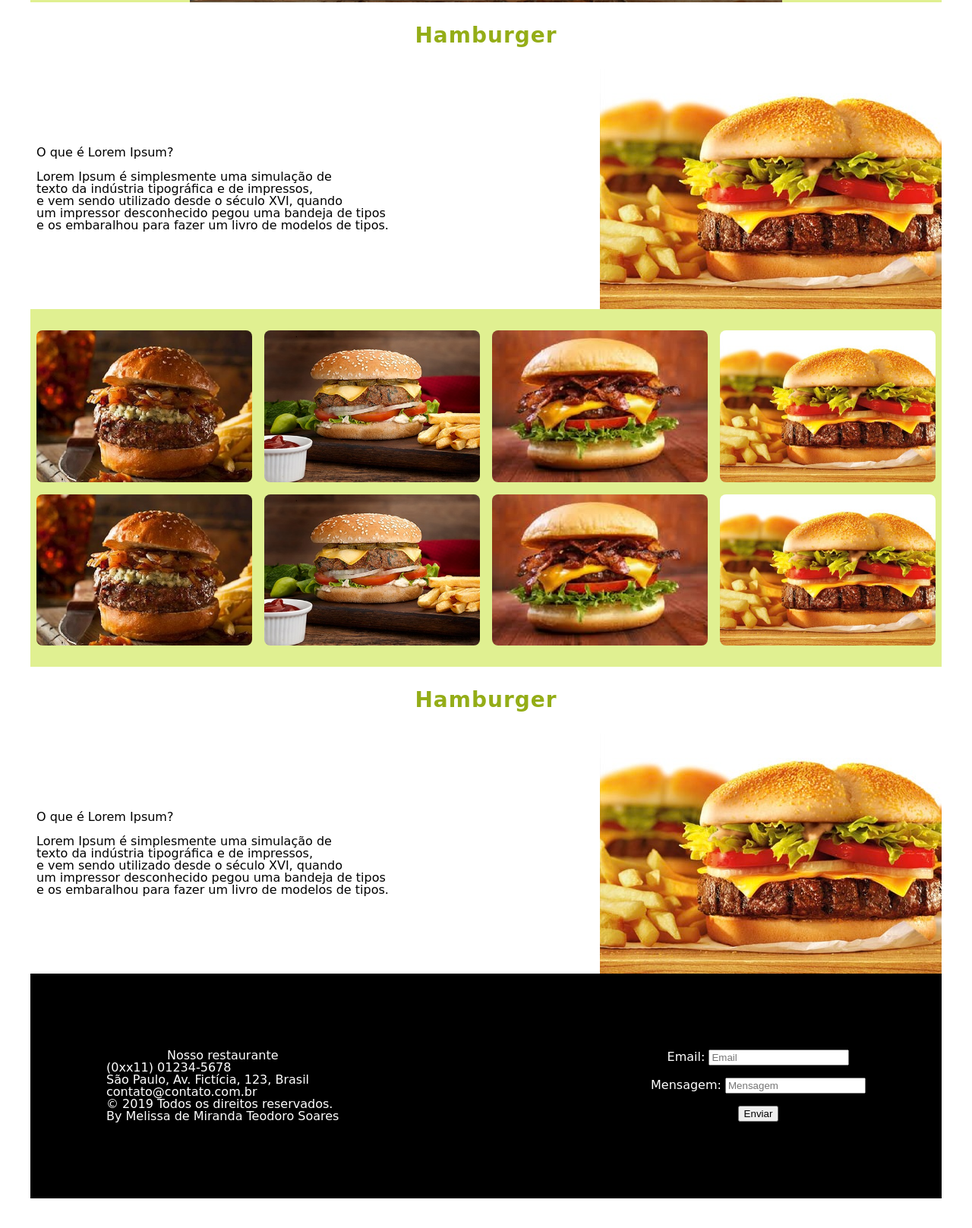
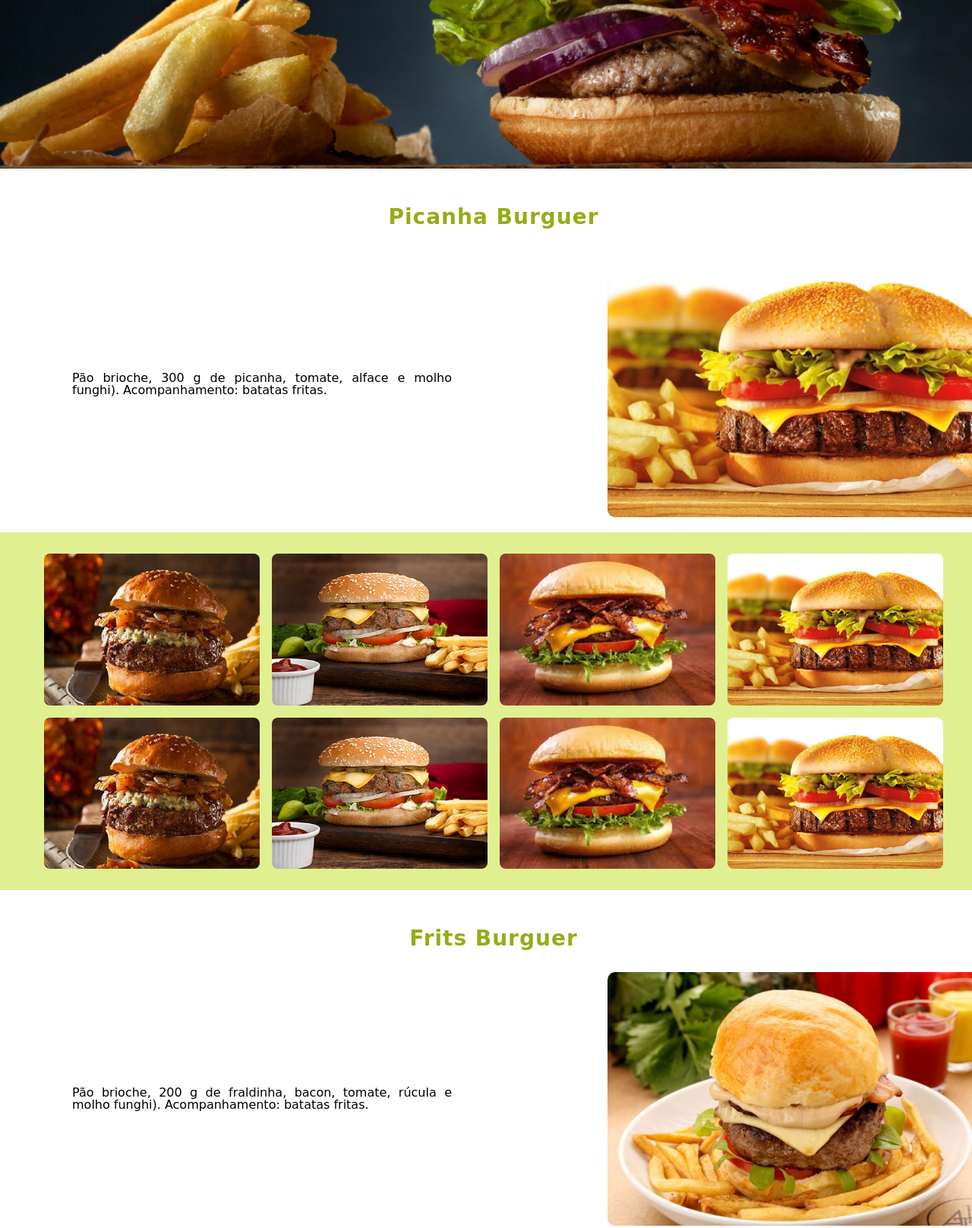
Before and after one commit to MelissaTeodoro/site-foods, a plain HTML site: page index.html in a window 1280 px wide. Shown: the part 509-2126 px from the top of the page at 76% size. Before the commit the page ends 2087 px from the top, so only its background shows below. Drawn offline with Linux system fonts and the light colour scheme; a web font is replaced by a local one.

Commit message:
Ajuste templates

```diff
--- a/css/styles.css
+++ b/css/styles.css
@@ -7,7 +7,7 @@ html {
 }
 
 body {
-    width: 1200px;
+    width: 1300px;
     margin: 0 auto;
     background: white
 }
@@ -78,9 +78,9 @@ main {
 }
 
 section.carousel {
-    width:780px;
+    width:100%;
     margin: 0 auto;
-    height: 381px;
+    height: 600px;
     position: relative;
     overflow: hidden
 }
@@ -88,7 +88,7 @@ section.carousel {
 .slides {
     display: none;
     width:100%;
-    height: 381px;
+    height: 100%;
 }
 
 /* Imagens hamburguer */
@@ -119,6 +119,12 @@ section.carousel {
 .info {
     text-align: center;
     background: white;
+    padding: 20px 0
+}
+
+.info img {
+    width: 500px;
+    border-radius: 10px
 }
 
 section .conteudo {
@@ -128,7 +134,12 @@ section .conteudo {
     align-items: center
 }
 .conteudo div {
-    margin: 8px
+    margin-left: 95px;
+    text-align: center
+}
+
+.descricao {
+    width: 500px
 }
 
 /*---------------- Footer -------------------------*/
--- a/index.html
+++ b/index.html
@@ -39,16 +39,12 @@
         </section>
 
         <section class="info">
-            <h1 class="titulo">Hamburger</h1>
+            <h1 class="titulo">Picanha Burguer</h1>
             <div class="conteudo">
                 <div class="descricao">
-                    <p>O que é Lorem Ipsum?</p><br>
                     <p>
-                        Lorem Ipsum é simplesmente uma simulação de <br>
-                        texto da indústria tipográfica e de impressos, <br>
-                        e vem sendo utilizado desde o século XVI, quando <br>
-                        um impressor desconhecido pegou uma bandeja de tipos <br>
-                        e os embaralhou para fazer um livro de modelos de tipos. <br>
+                        Pão brioche, 300 g de picanha, tomate, alface e molho funghi).
+                        Acompanhamento: batatas fritas.
                     </p>
                 </div>
                 <img src="assets/burguer-carne-4.jpg" alt="Hamburguer">
@@ -83,53 +79,26 @@
         </section>
 
         <section class="info">
-            <h1 class="titulo">Hamburger</h1>
+            <h1 class="titulo">Frits Burguer</h1>
             <div class="conteudo">
                 <div class="descricao">
-                    <p>O que é Lorem Ipsum?</p><br>
                    <p>
-                        Lorem Ipsum é simplesmente uma simulação de <br>
-                        texto da indústria tipográfica e de impressos, <br>
-                        e vem sendo utilizado desde o século XVI, quando <br>
-                        um impressor desconhecido pegou uma bandeja de tipos <br>
-                        e os embaralhou para fazer um livro de modelos de tipos. <br>
+                        Pão brioche, 200 g de fraldinha, bacon, tomate, rúcula e molho funghi).
+                        Acompanhamento: batatas fritas.
                     </p>
                 </div>
-                <img src="assets/burguer-carne-4.jpg" alt="Hamburguer">
+                <img src="assets/hamburguer-carne-8.jpg" alt="Hamburguer">
             </div>
         </section>
     </main>
 
     <footer class="footer">
-        <div class="footerContato">
-            <h2>Nosso restaurante</h2>
-            <p>
-                (0xx11) 01234-5678
-            </p>
-            <p>
-                São Paulo, Av. Fictícia, 123, Brasil
-            </p>
-
-            <p>
-                contato@contato.com.br
-            </p>
         <p>
             &copy; 2019 Todos os direitos reservados.
         </p>
         <p>
             By Melissa de Miranda Teodoro Soares
         </p>
-        </div>
-
-        <div class="footerFaleConosco">
-            <form action="">
-                <label for="email">Email:</label>
-                <input type="email" name="email" id="email" placeholder="Email"><br><br>
-                <label for="mensagem">Mensagem:</label>
-                <input type="text" id="mensagem" placeholder="Mensagem"><br><br>
-                <input type="button" id="enviae" value="Enviar">
-            </form>
-        </div>
     </footer>
 </body>
 
```
Also changed, not shown: assets/hamburguer-carne-8.jpg (added), 1 other file. Lines whose indentation alone changed are shown as unchanged.
